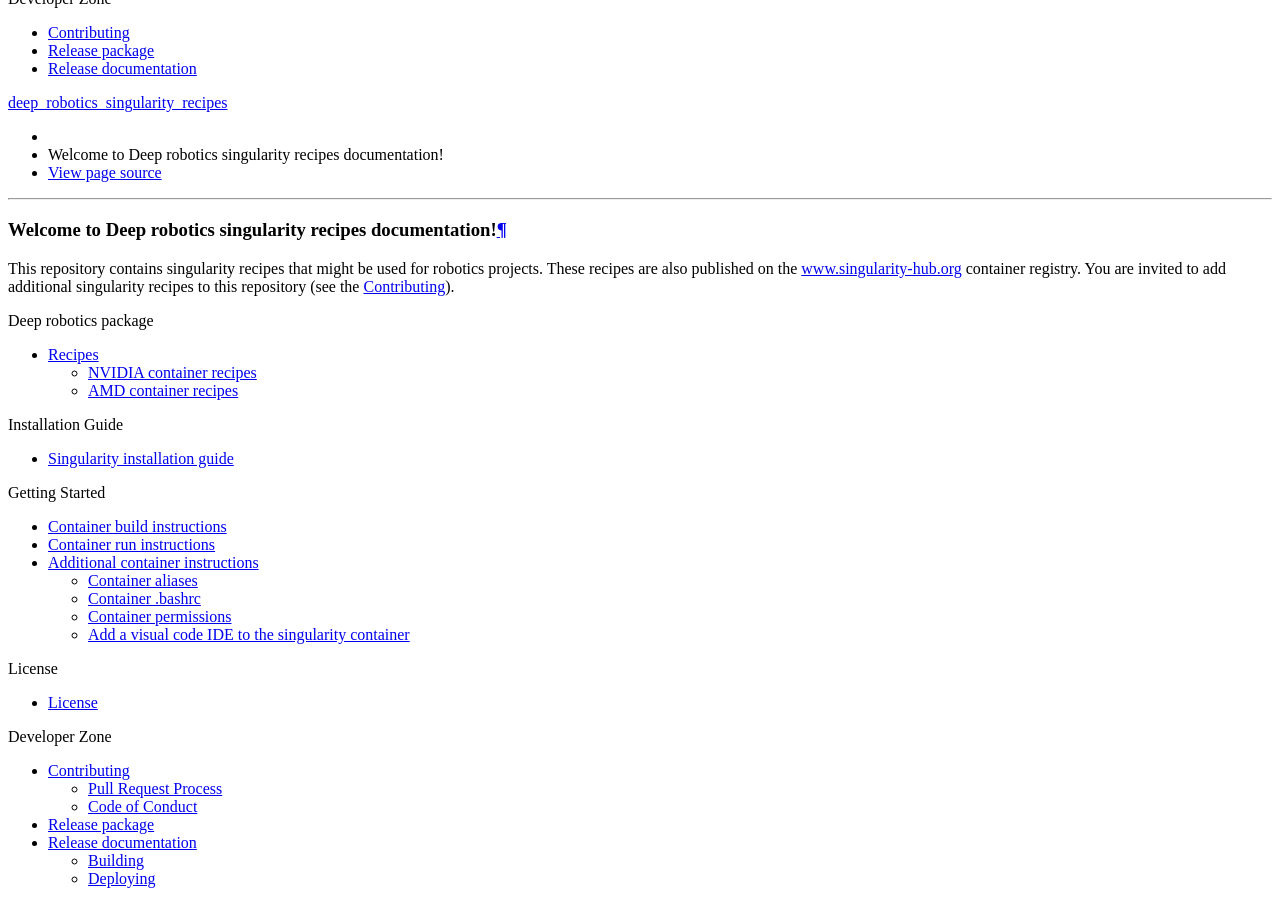
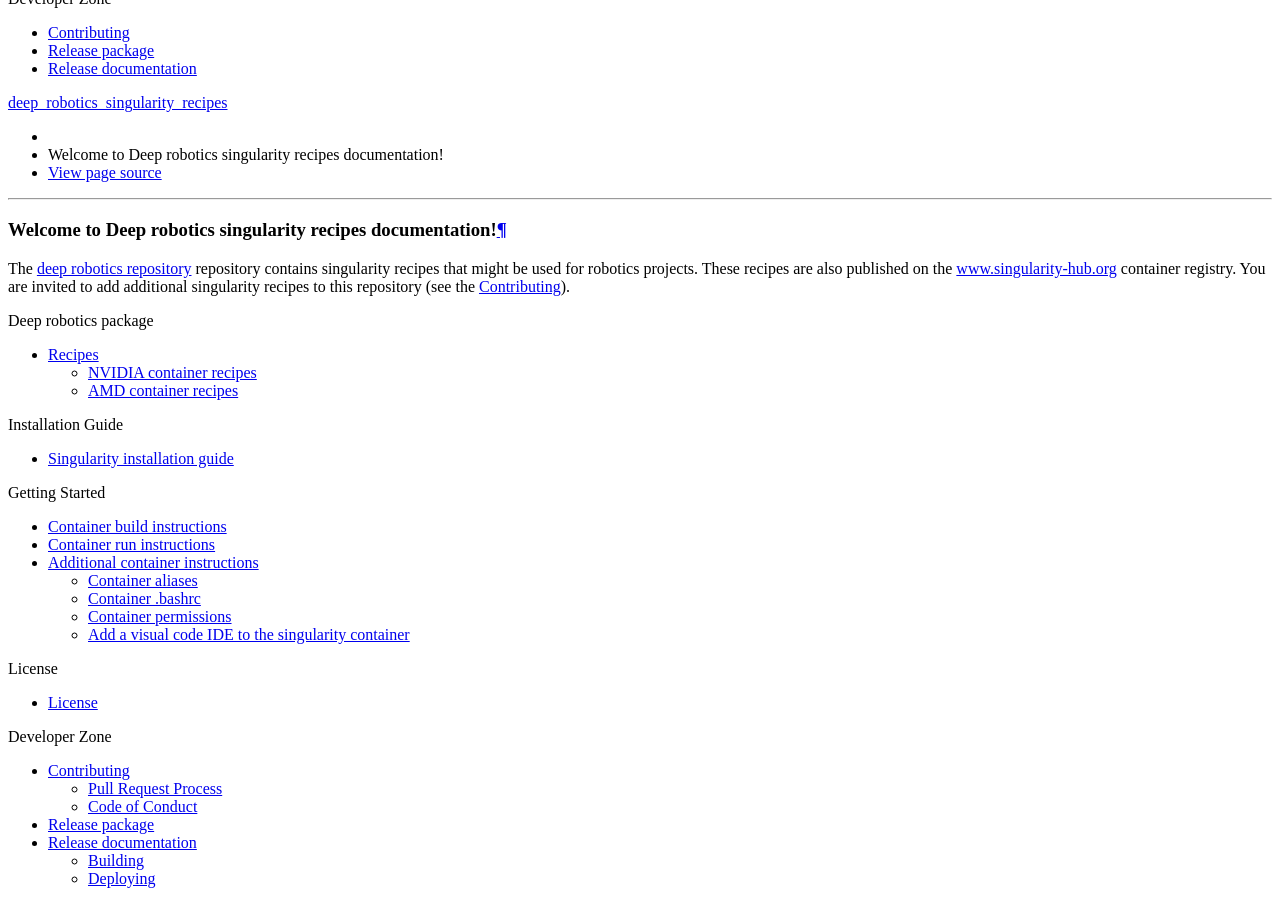
Before and after one commit to rickstaa/deep-robotics-singularity-recipes, a Sphinx documentation site: the page built from docsrc/source/index.rst, in a window 1280 px wide and 900 px high, scrolled down 879 px. Built offline with Sphinx 7.4.7 and the Read the Docs theme 2.0.0, drawn with Linux system fonts in a browser that asks for light colours.

Commit message:
:pencil: Updates documentation

```diff
--- a/docsrc/source/conf.py
+++ b/docsrc/source/conf.py
@@ -30,7 +30,12 @@
 # Add any Sphinx extension module names here, as strings. They can be
 # extensions coming with Sphinx (named 'sphinx.ext.*') or your custom
 # ones.
-extensions = ["sphinx.ext.napoleon", "sphinx.ext.autodoc", "sphinx.ext.autosummary"]
+extensions = [
+    "sphinx.ext.napoleon",
+    "sphinx.ext.autodoc",
+    "sphinx.ext.autosummary",
+    "sphinx.ext.extlinks",
+]
 autoclass_content = "class"
 autodoc_member_order = "bysource"
 autodoc_default_flags = ["members"]  # , "show-inheritance"]
@@ -295,3 +300,11 @@
 
 # If true, do not generate a @detailmenu in the "Top" node"s menu.
 # texinfo_no_detailmenu = False
+
+# -- External links dictionary -----------------------------------------------
+extlinks = {
+    "deep_robotics": (
+        "https://github.com/rickstaa/deep_robotics_singularity_recipes/%s",
+        None,
+    ),
+}
--- a/docsrc/source/index.rst
+++ b/docsrc/source/index.rst
@@ -1,14 +1,13 @@
 .. Deep_robotics_singularity_recipes documentation master file
-
-.. _deep_robotics: https://github.com/rickstaa/deep_robotics_singularity_recipes/
 
 Welcome to Deep robotics singularity recipes documentation!
 =============================================================================
 
-This repository contains singularity recipes that might be used for robotics
-projects. These recipes are also published on the `www.singularity-hub.org <https://singularity-hub.org/collections/3335>`_
-container registry. You are invited to add additional singularity recipes
-to this repository (see the :ref:`contributing`).
+The :deep_robotics:`deep robotics repository <>` repository contains singularity recipes
+that might be used for robotics projects. These recipes are also published on the
+`www.singularity-hub.org <https://singularity-hub.org/collections/3335>`_ container
+registry. You are invited to add additional singularity recipes to this repository
+(see the :ref:`contributing`).
 
 .. toctree::
    :maxdepth: 2
--- a/docsrc/source/info/recipes.rst
+++ b/docsrc/source/info/recipes.rst
@@ -1,6 +1,4 @@
 .. _recipes:
-
-.. _deep_robotics: https://github.com/rickstaa/deep_robotics_singularity_recipes/
 
 Recipes
 ==========================
--- a/docsrc/source/install/singularity.rst
+++ b/docsrc/source/install/singularity.rst
@@ -1,7 +1,4 @@
 .. _info:
-
-.. _deep_robotics: https://github.com/rickstaa/deep_robotics_singularity_recipes/
-
 
 Singularity installation guide
 ======================================
```
